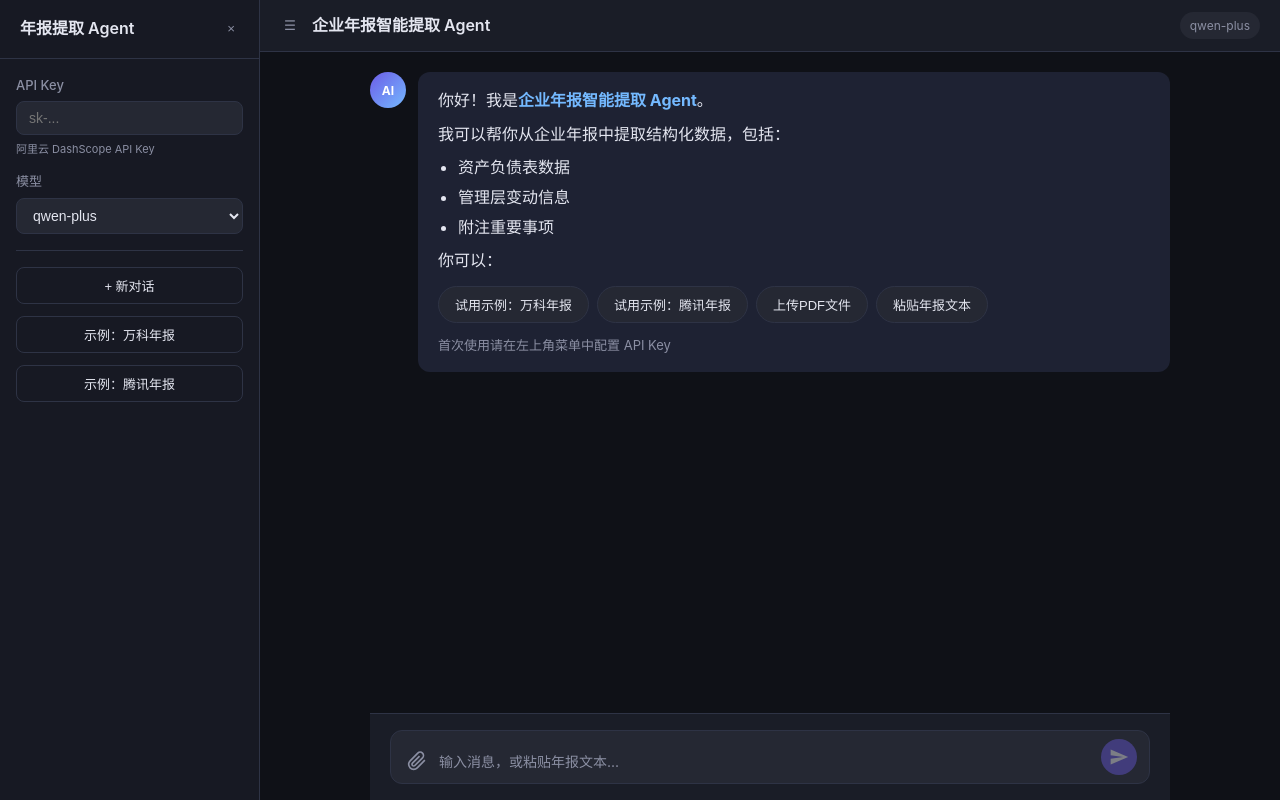
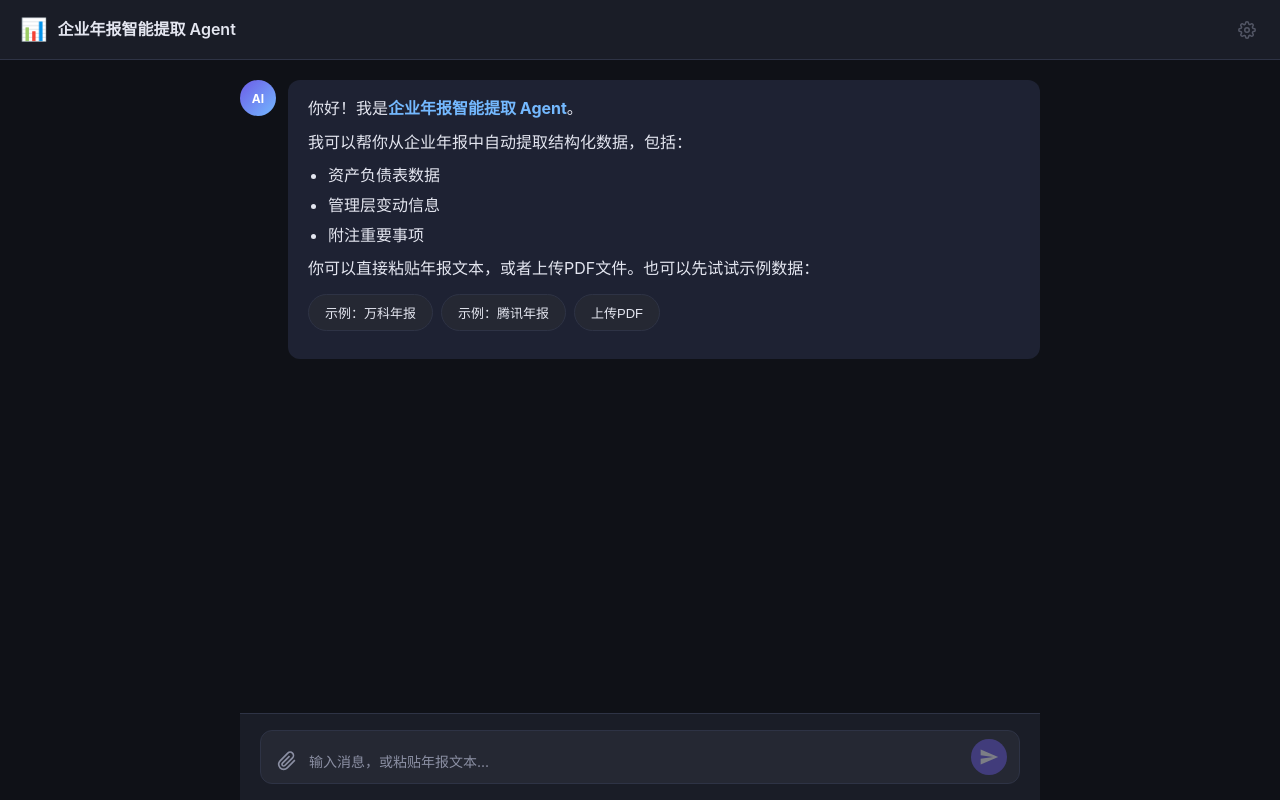
Before and after one commit to ze21103/annual-report-agent, a plain HTML site: page index.html in a window 1280 px wide. Drawn offline with Linux system fonts and the light colour scheme.

Commit message:
UI: 隐藏API Key配置，改为齿轮图标入口

```diff
--- a/css/style.css
+++ b/css/style.css
@@ -40,6 +40,20 @@ body {
     flex-direction: column;
     flex-shrink: 0;
     transition: transform 0.3s;
+}
+
+@media (min-width: 769px) {
+    .sidebar {
+        transform: translateX(-100%);
+        position: fixed;
+        left: 0;
+        top: 0;
+        bottom: 0;
+        z-index: 100;
+    }
+    .sidebar.open {
+        transform: translateX(0);
+    }
 }
 
 .sidebar-header {
@@ -114,22 +128,40 @@ body {
 .chat-topbar {
     display: flex;
     align-items: center;
-    gap: 12px;
+    justify-content: space-between;
     padding: 12px 20px;
     border-bottom: 1px solid var(--border);
     background: var(--bg-chat);
 }
 
+.topbar-left {
+    display: flex;
+    align-items: center;
+    gap: 10px;
+}
+
+.topbar-logo {
+    font-size: 22px;
+}
+
 .chat-topbar h1 {
     font-size: 16px;
     font-weight: 600;
-    flex: 1;
 }
 
 .topbar-right {
     display: flex;
     align-items: center;
     gap: 8px;
+}
+
+#openSidebar {
+    opacity: 0.5;
+    transition: opacity 0.2s;
+}
+
+#openSidebar:hover {
+    opacity: 1;
 }
 
 .model-badge {
--- a/index.html
+++ b/index.html
@@ -39,10 +39,17 @@
     <main class="chat-main">
         <!-- 顶部栏 -->
         <div class="chat-topbar">
-            <button class="btn-icon-only" id="openSidebar">&#9776;</button>
-            <h1>企业年报智能提取 Agent</h1>
+            <div class="topbar-left">
+                <div class="topbar-logo">📊</div>
+                <h1>企业年报智能提取 Agent</h1>
+            </div>
             <div class="topbar-right">
-                <span class="model-badge" id="modelBadge">qwen-plus</span>
+                <button class="btn-icon-only" id="openSidebar" title="设置">
+                    <svg width="18" height="18" viewBox="0 0 24 24" fill="none" stroke="currentColor" stroke-width="2">
+                        <circle cx="12" cy="12" r="3"/>
+                        <path d="M19.4 15a1.65 1.65 0 00.33 1.82l.06.06a2 2 0 010 2.83 2 2 0 01-2.83 0l-.06-.06a1.65 1.65 0 00-1.82-.33 1.65 1.65 0 00-1 1.51V21a2 2 0 01-2 2 2 2 0 01-2-2v-.09A1.65 1.65 0 009 19.4a1.65 1.65 0 00-1.82.33l-.06.06a2 2 0 01-2.83 0 2 2 0 010-2.83l.06-.06A1.65 1.65 0 004.68 15a1.65 1.65 0 00-1.51-1H3a2 2 0 01-2-2 2 2 0 012-2h.09A1.65 1.65 0 004.6 9a1.65 1.65 0 00-.33-1.82l-.06-.06a2 2 0 010-2.83 2 2 0 012.83 0l.06.06A1.65 1.65 0 009 4.68a1.65 1.65 0 001-1.51V3a2 2 0 012-2 2 2 0 012 2v.09a1.65 1.65 0 001 1.51 1.65 1.65 0 001.82-.33l.06-.06a2 2 0 012.83 0 2 2 0 010 2.83l-.06.06A1.65 1.65 0 0019.4 9a1.65 1.65 0 001.51 1H21a2 2 0 012 2 2 2 0 01-2 2h-.09a1.65 1.65 0 00-1.51 1z"/>
+                    </svg>
+                </button>
             </div>
         </div>
 
@@ -53,20 +60,18 @@
                 <div class="message-avatar">AI</div>
                 <div class="message-content">
                     <p>你好！我是<strong>企业年报智能提取 Agent</strong>。</p>
-                    <p>我可以帮你从企业年报中提取结构化数据，包括：</p>
+                    <p>我可以帮你从企业年报中自动提取结构化数据，包括：</p>
                     <ul>
                         <li>资产负债表数据</li>
                         <li>管理层变动信息</li>
                         <li>附注重要事项</li>
                     </ul>
-                    <p>你可以：</p>
+                    <p>你可以直接粘贴年报文本，或者上传PDF文件。也可以先试试示例数据：</p>
                     <div class="action-chips">
-                        <button class="chip" onclick="App.quickAction('sample1')">试用示例：万科年报</button>
-                        <button class="chip" onclick="App.quickAction('sample2')">试用示例：腾讯年报</button>
-                        <button class="chip" onclick="App.quickAction('upload')">上传PDF文件</button>
-                        <button class="chip" onclick="App.quickAction('paste')">粘贴年报文本</button>
+                        <button class="chip" onclick="App.quickAction('sample1')">示例：万科年报</button>
+                        <button class="chip" onclick="App.quickAction('sample2')">示例：腾讯年报</button>
+                        <button class="chip" onclick="App.quickAction('upload')">上传PDF</button>
                     </div>
-                    <p class="hint-text">首次使用请在左上角菜单中配置 API Key</p>
                 </div>
             </div>
         </div>
--- a/js/app.js
+++ b/js/app.js
@@ -60,7 +60,11 @@ const App = {
 
         const apiKey = document.getElementById('apiKey').value.trim();
         if (!apiKey) {
-            UI.addAgentMessage('<p style="color:var(--warning)">请先配置 API Key。点击左上角菜单按钮，在设置中输入你的 DashScope API Key。</p>');
+            // 首次使用，弹出配置面板
+            document.getElementById('sidebar').classList.add('open');
+            UI.addAgentMessage(`<p>你好！首次使用需要配置 API Key。</p>
+                <p>请点击右上角的 <strong>齿轮图标</strong> ⚙️，在设置中输入你的 DashScope API Key。</p>
+                <p class="hint-text">获取地址：<a href="https://dashscope.console.aliyun.com/" target="_blank" style="color:var(--info)">dashscope.console.aliyun.com</a>（新用户有免费额度）</p>`);
             return;
         }
 
```
